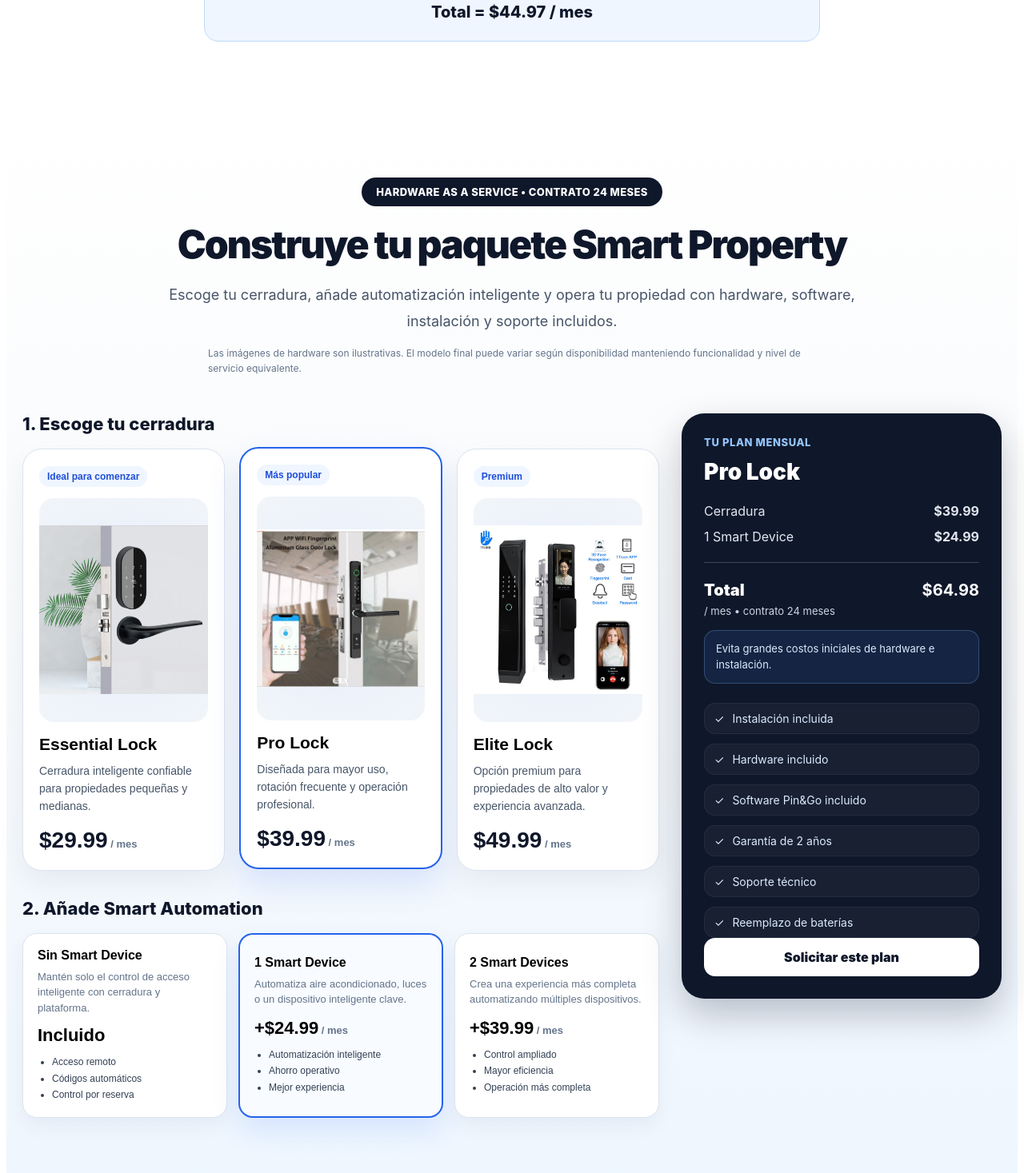
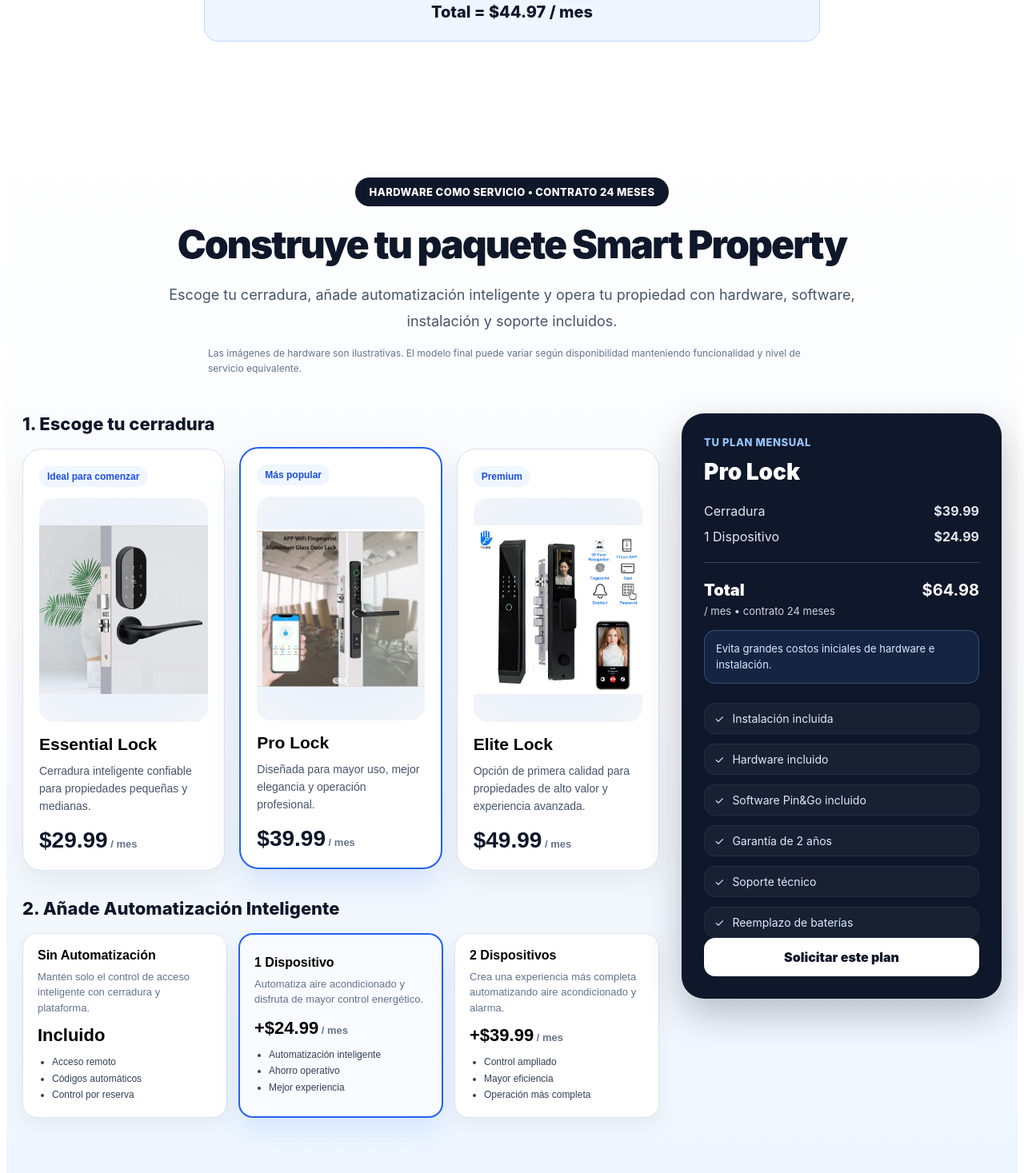
Before and after one commit to freddiefernandezmaysonet-netizen/pin-go-dashboard, a React (Vite) app: page /home in a window 1280 px wide. Shown: the part 3151-4618 px from the top of the page at 80% size. Built offline with nearby package versions, Linux system fonts and the light colour scheme; no server answers.

Commit message:
Improve Landing and Hass page

```diff
--- a/src/components/HaasConfigurator.tsx
+++ b/src/components/HaasConfigurator.tsx
@@ -26,8 +26,8 @@ const locks = [
     badgeEn: "Most popular",
     price: 39.99,
     image: "/locks/pro-lock.png.jpg",
-    descEs: "Diseñada para mayor uso, rotación frecuente y operación profesional.",
-    descEn: "Built for higher usage, frequent turnover, and professional operations.",
+    descEs: "Diseñada para mayor uso, mejor elegancia   y operación profesional.",
+    descEn: "Built for higher usage, best elegance, and professional operations.",
   },
   {
     id: "elite",
@@ -37,7 +37,7 @@ const locks = [
     badgeEn: "Premium",
     price: 49.99,
     image: "/locks/elite-lock.png.jpg",
-    descEs: "Opción premium para propiedades de alto valor y experiencia avanzada.",
+    descEs: "Opción de primera calidad para propiedades de alto valor y experiencia avanzada.",
     descEn: "Premium option for high-value properties and advanced guest experience.",
   },
 ];
@@ -45,7 +45,7 @@ const locks = [
 const automationOptions = [
   {
     id: "none",
-    labelEs: "Sin Smart Device",
+    labelEs: "Sin Automatización",
     labelEn: "No Smart Device",
     price: 0,
     descEs: "Mantén solo el control de acceso inteligente con cerradura y plataforma.",
@@ -55,21 +55,21 @@ const automationOptions = [
   },
   {
     id: "one",
-    labelEs: "1 Smart Device",
+    labelEs: "1 Dispositivo ",
     labelEn: "1 Smart Device",
     price: 24.99,
-    descEs: "Automatiza aire acondicionado, luces o un dispositivo inteligente clave.",
-    descEn: "Automate AC, lights, or one key smart device.",
+    descEs: "Automatiza aire acondicionado y disfruta de mayor control energético.",
+    descEn: "Automate your air conditioning and enjoy greater energy control.",
     featuresEs: ["Automatización inteligente", "Ahorro operativo", "Mejor experiencia"],
     featuresEn: ["Smart automation", "Operational savings", "Better experience"],
   },
   {
     id: "two",
-    labelEs: "2 Smart Devices",
+    labelEs: "2 Dispositivos",
     labelEn: "2 Smart Devices",
     price: 39.99,
-    descEs: "Crea una experiencia más completa automatizando múltiples dispositivos.",
-    descEn: "Create a more complete experience by automating multiple devices.",
+    descEs: "Crea una experiencia más completa automatizando aire acondicionado y alarma.",
+    descEn: "Create a more complete experience by automating air conditioning and alarm.",
     featuresEs: ["Control ampliado", "Mayor eficiencia", "Operación más completa"],
     featuresEn: ["Expanded control", "Higher efficiency", "More complete operation"],
   },
@@ -109,7 +109,7 @@ export default function HaasConfigurator({ lang }: Props) {
         <div style={styles.header}>
           <div style={styles.badge}>
             {lang === "es"
-              ? "HARDWARE AS A SERVICE • CONTRATO 24 MESES"
+              ? "HARDWARE COMO SERVICIO • CONTRATO 24 MESES"
               : "HARDWARE AS A SERVICE • 24-MONTH AGREEMENT"}
           </div>
 
@@ -193,7 +193,7 @@ export default function HaasConfigurator({ lang }: Props) {
 
             <h3 style={{ ...styles.stepTitle, marginTop: 34 }}>
               {lang === "es"
-                ? "2. Añade Smart Automation"
+                ? "2. Añade Automatización Inteligente"
                 : "2. Add Smart Automation"}
             </h3>
 
--- a/src/pages/LandingPage.tsx
+++ b/src/pages/LandingPage.tsx
@@ -52,7 +52,7 @@ export default function LandingPage() {
           pain3: "Check-ins manuales y operaciones desorganizadas",
           pain4: "Múltiples herramientas que no se comunican entre sí",
 
-          sectionPricingTitle: "Pricing simple y claro",
+          sectionPricingTitle: "Tarifas simples diseñadas para ti",
           pricingLocksTitle: "🔐 Access Control",
           pricingLocksPrice: "$14.99",
           pricingLocksPeriod: "/ cerradura / mes",
@@ -135,7 +135,7 @@ export default function LandingPage() {
           pain3: "Manual check-ins and disorganized operations",
           pain4: "Multiple disconnected tools",
 
-          sectionPricingTitle: "Simple, transparent pricing",
+          sectionPricingTitle: "Simple rates designed for you",
           pricingLocksTitle: "🔐 Access Control",
           pricingLocksPrice: "$14.99",
           pricingLocksPeriod: "/ lock / month",
```
